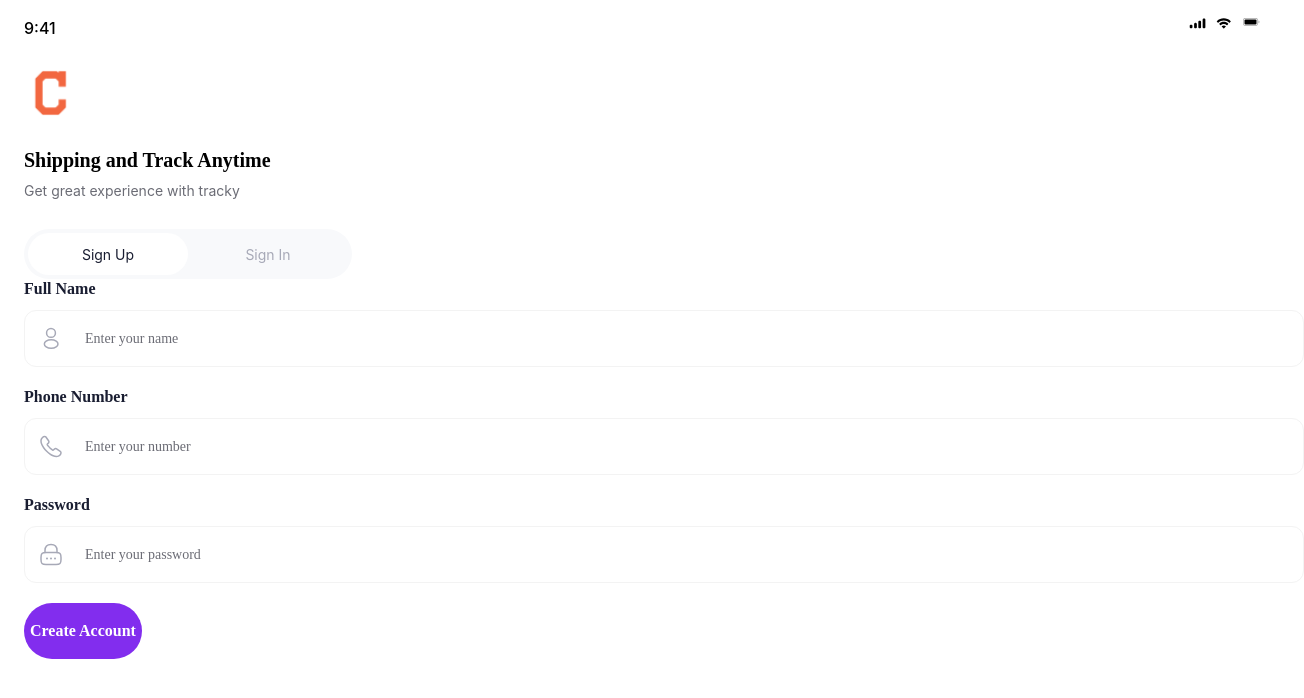
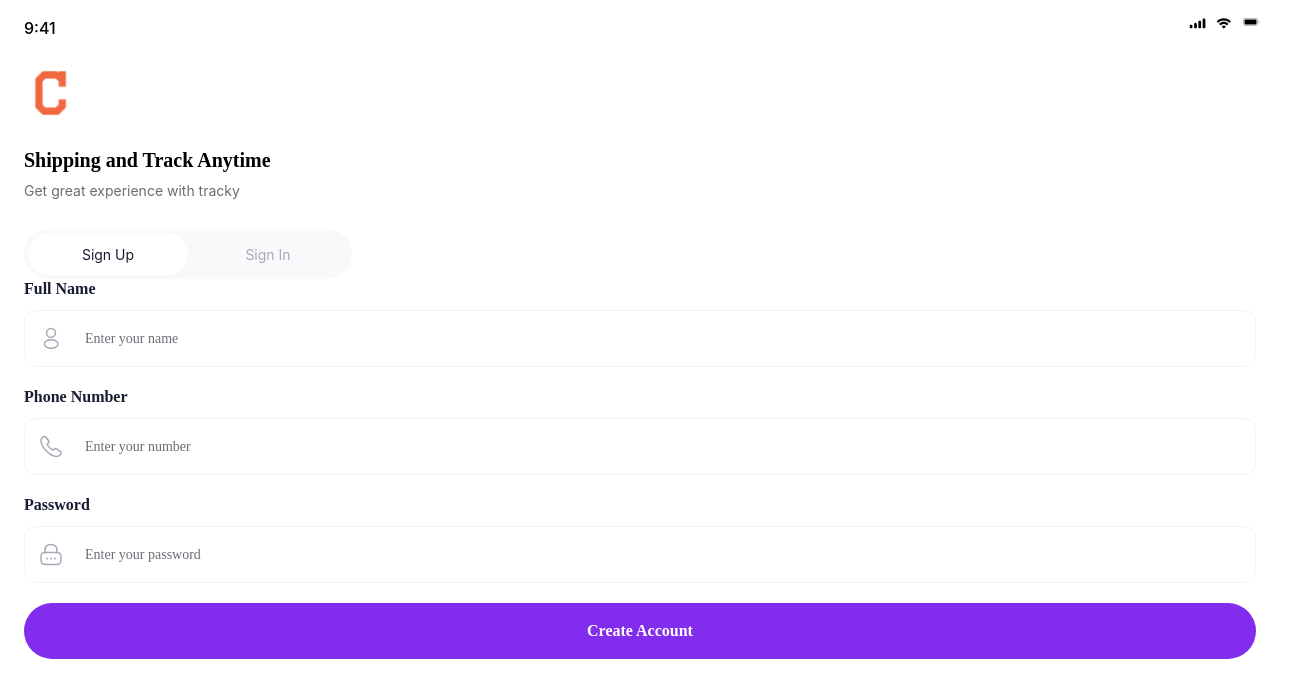
Before and after one commit to aarathyKeyvalue/algos-app, a React (Create React App) app in the folder algos/: page /#/login in a window 1280 px wide. Shown: the top 698 px of the page, 1304 px wide, since content can reach past the window. Built offline with nearby package versions, Linux system fonts and the light colour scheme.

Commit message:
fixed scroll bar issue

```diff
--- a/algos/src/js/containers/login/login.jsx
+++ b/algos/src/js/containers/login/login.jsx
@@ -50,6 +50,7 @@ const Login = (props) => {
           <Button
             type="fill"
             label="Create Account"
+            width="100%"
           />
         </div>
       </div>
--- a/algos/src/js/layout/styles.css
+++ b/algos/src/js/layout/styles.css
@@ -16,7 +16,6 @@ max-width: 100%;
     display: flex;
 }
 .containerVal{
-    width: 100%;
     height: 100%;
     display: block;
     margin: 0 24px;
```
